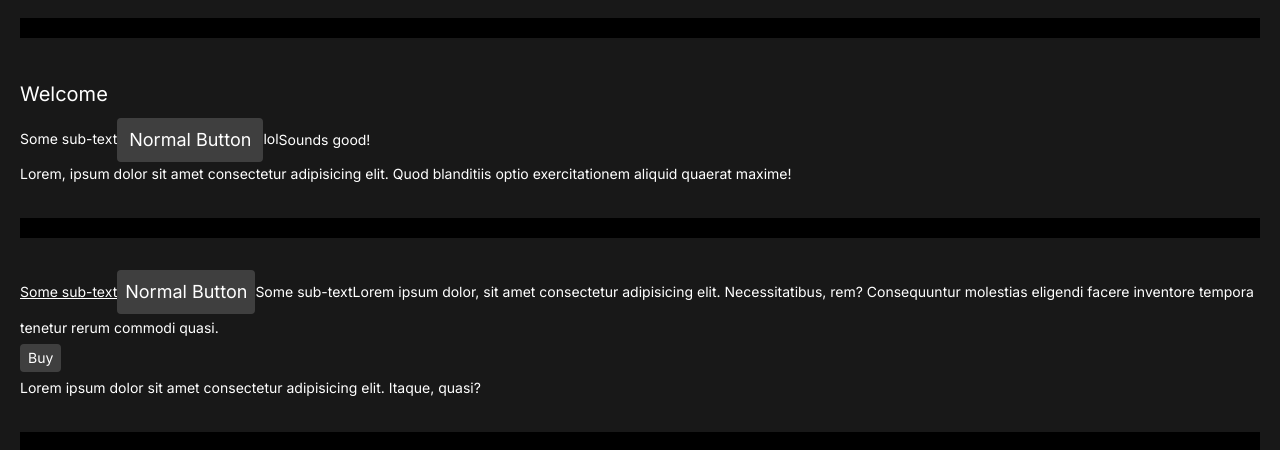
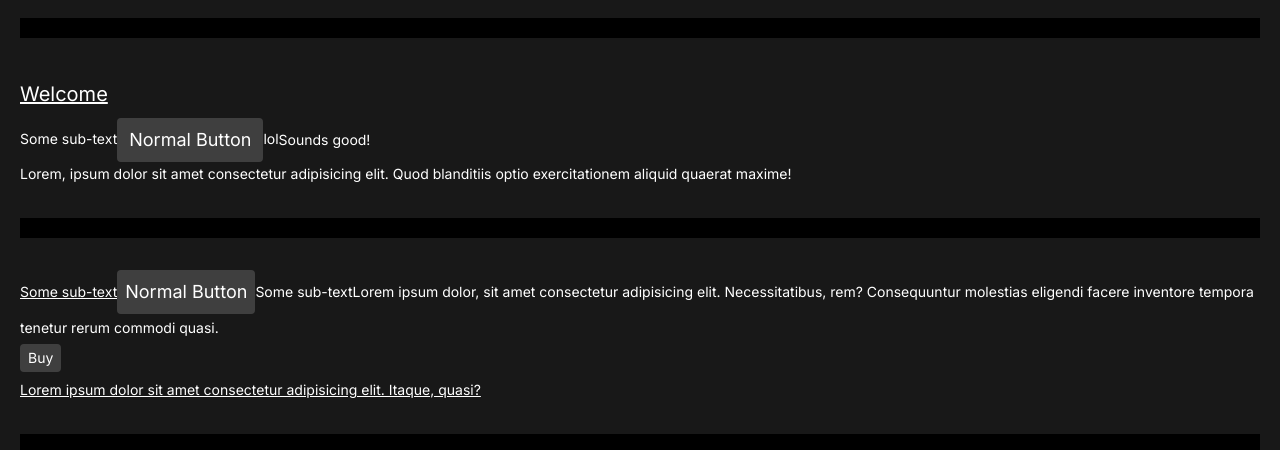
Before and after one commit to william-horn/team-maker, a Next.js app: page / in a window 1280 px wide. Shown: the part 1127-1577 px from the top of the page. Built offline with nearby package versions, Linux system fonts and the light colour scheme.

Commit message:
commit before merge

```diff
--- a/components/ClientComponent.jsx
+++ b/components/ClientComponent.jsx
@@ -110,7 +110,7 @@ const ClientComponent = ({ children }) => {
     <div className="w-full h-5 my-8 bg-black"></div>
 
     {/* Testing typography */}
-    <Heading bold>Welcome</Heading>
+    <Heading bold underline>Welcome</Heading>
 
     <Text inline>Some sub-text<Button size="text-lg" inline>Normal Button</Button>lol</Text>
     <Text inline>Sounds good!</Text>
@@ -123,7 +123,7 @@ const ClientComponent = ({ children }) => {
     <Text inline>Some sub-text</Text>
     <Text inline>Lorem ipsum dolor, sit amet consectetur adipisicing elit. Necessitatibus, rem? Consequuntur molestias eligendi facere inventore tempora tenetur rerum commodi quasi.</Text>
     <Button outerPadding="px-0 py-0 my-1" innerPadding="px-2 py-1" bold>Buy</Button>
-    <Text bold>Lorem ipsum dolor sit amet consectetur adipisicing elit. Itaque, quasi?</Text>
+    <Text underline bold inline>Lorem ipsum dolor sit amet consectetur adipisicing elit. Itaque, quasi?</Text>
 
     <div className="w-full h-5 my-8 bg-black"></div>
 
```
